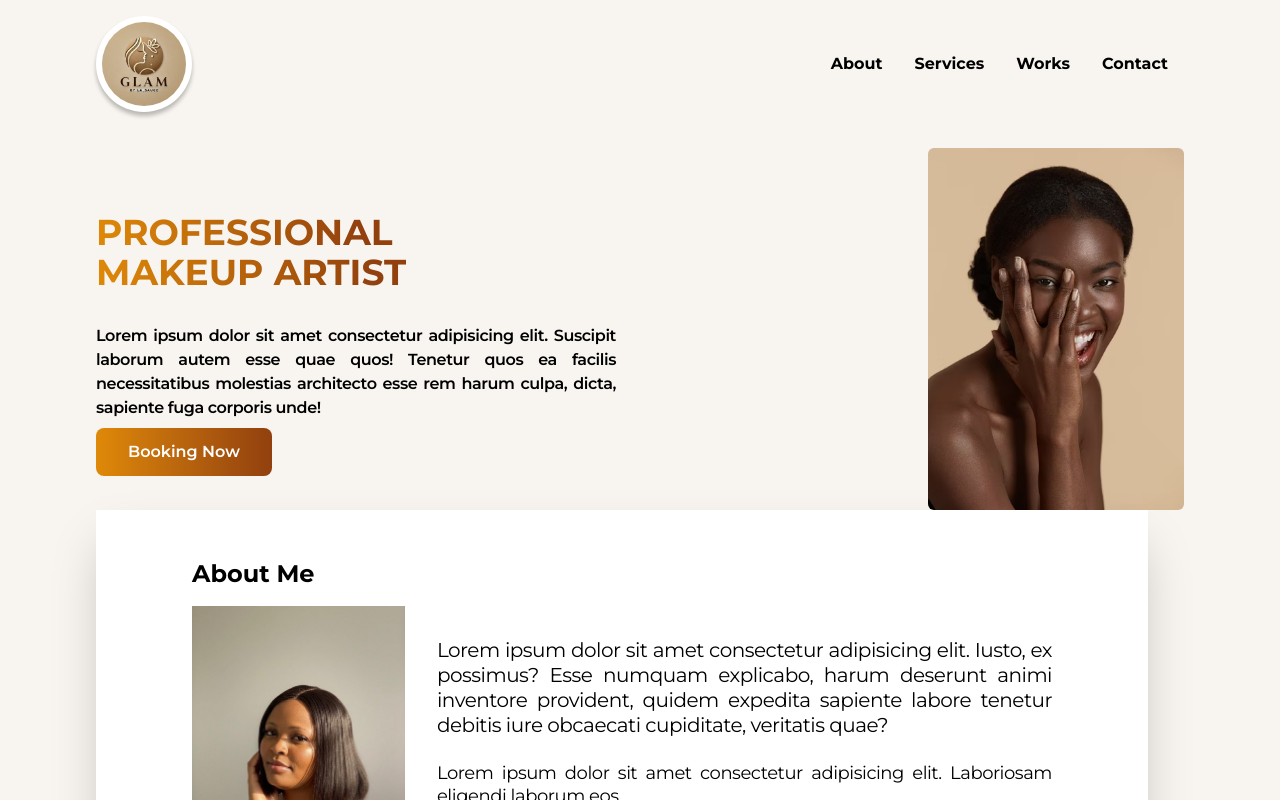
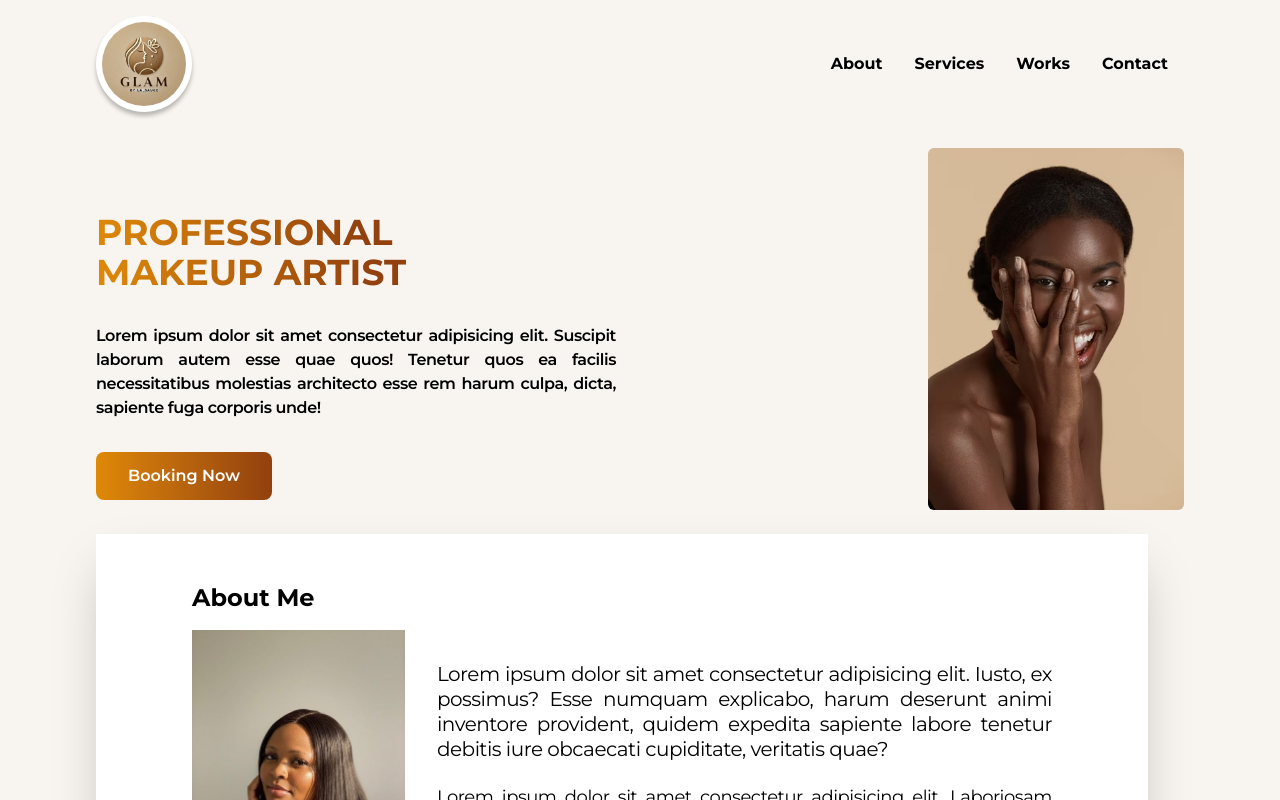
Before and after one commit to ernestkris6/GlamByLaSauce, a React (Vite) app: page / in a window 1280 px wide. Shown: the top 800 px of the page. Built offline with nearby package versions, Linux system fonts and the light colour scheme; a web font is replaced by a local one.

Commit message:
new changes

```diff
--- a/src/ui/HeroSection.jsx
+++ b/src/ui/HeroSection.jsx
@@ -12,7 +12,7 @@ export default function HeroSection() {
           <p className='uppercase font-bold text-4xl text-center'><span>professional</span></p>
           <p className='uppercase font-bold text-4xl pb-8 '><span>makeup artist</span></p>
           <div className='w-full font-semibold'>
-            <p className='text-justify justify-center tracking-tight pb-2 md:pr-6'>Lorem ipsum dolor sit amet consectetur adipisicing elit. Suscipit laborum autem esse quae quos! Tenetur quos ea facilis necessitatibus molestias architecto esse rem harum culpa, dicta, sapiente fuga corporis unde!</p>
+            <p className='text-justify justify-center tracking-tight pb-2 md:pr-6 xl:pb-8'>Lorem ipsum dolor sit amet consectetur adipisicing elit. Suscipit laborum autem esse quae quos! Tenetur quos ea facilis necessitatibus molestias architecto esse rem harum culpa, dicta, sapiente fuga corporis unde!</p>
             <Button type="span">Booking Now</Button>
           </div>
       </div>
```
